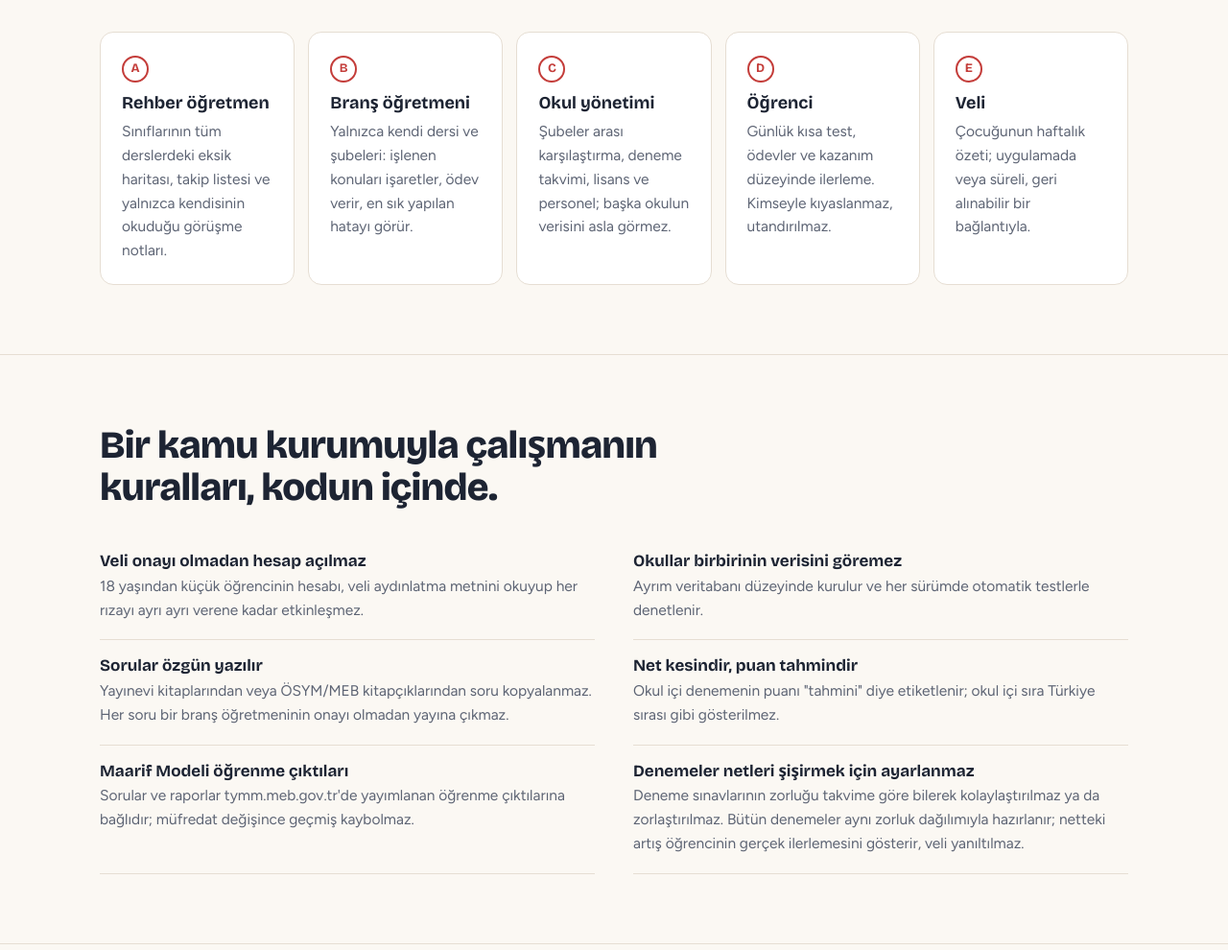
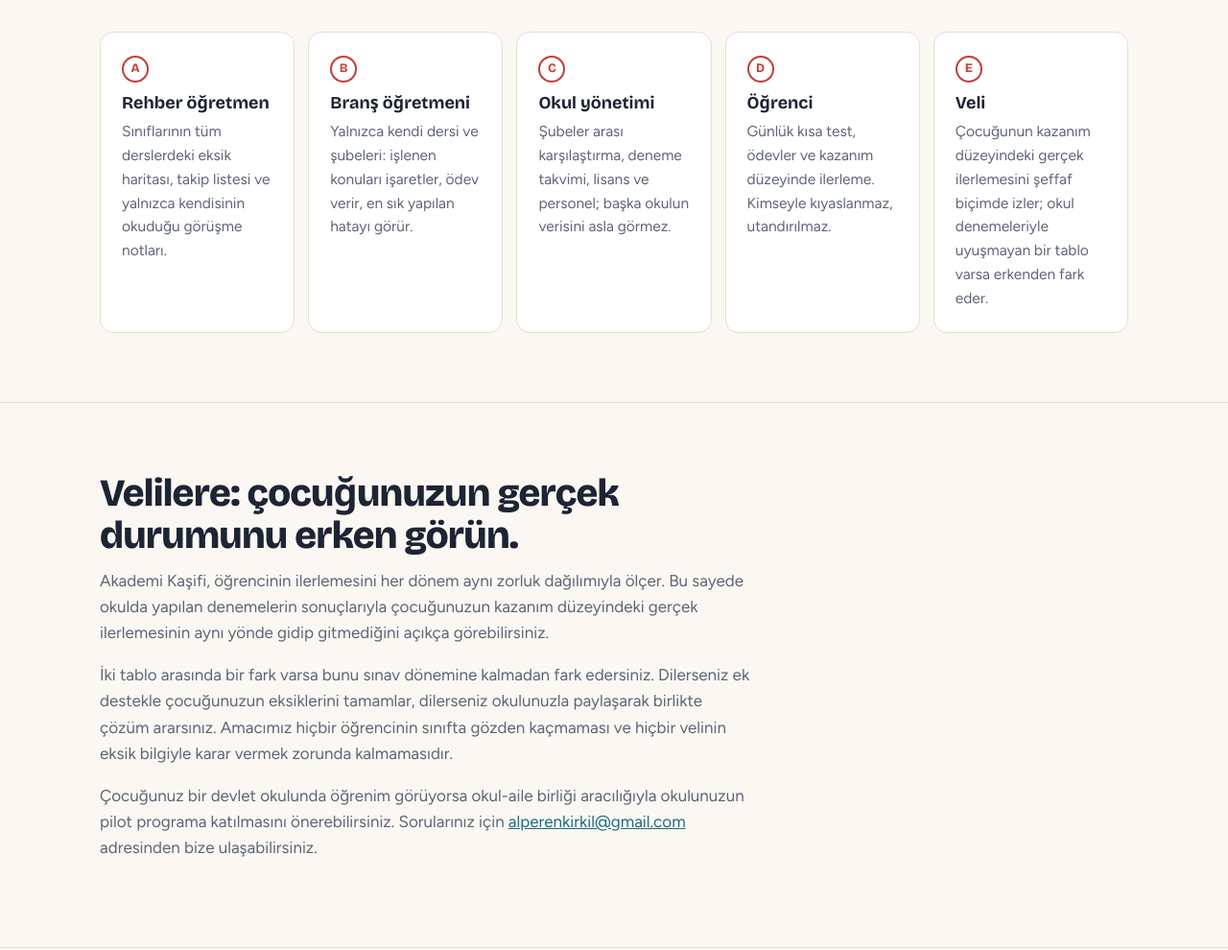
Before and after one commit to alperenkirkil/akademikasifi-site, a plain HTML site: page index.html in a window 1280 px wide. Shown: the part 1313-2303 px from the top of the page at 96% size. Drawn offline with nearby package versions, Linux system fonts and the light colour scheme.

Commit message:
Veliler: rol kartı yenilendi, 'Velilere' bölümü ve okul-aile birliği seçeneği eklendi

```diff
--- a/index.html
+++ b/index.html
@@ -171,6 +171,7 @@ footer a { color: #fff; }
     </a>
     <nav aria-label="Ana menü">
       <a href="#okullar">Okullar için</a>
+      <a href="#veliler">Veliler için</a>
       <a href="#ilkeler">İlkelerimiz</a>
       <a href="#sayi-kasifi">Sayı Kaşifi</a>
       <a href="#basvuru" class="nav-apply">Pilot başvurusu</a>
@@ -242,8 +243,17 @@ footer a { color: #fff; }
         <div class="role"><span class="bubble" aria-hidden="true">B</span><h3>Branş öğretmeni</h3><p>Yalnızca kendi dersi ve şubeleri: işlenen konuları işaretler, ödev verir, en sık yapılan hatayı görür.</p></div>
         <div class="role"><span class="bubble" aria-hidden="true">C</span><h3>Okul yönetimi</h3><p>Şubeler arası karşılaştırma, deneme takvimi, lisans ve personel; başka okulun verisini asla görmez.</p></div>
         <div class="role"><span class="bubble" aria-hidden="true">D</span><h3>Öğrenci</h3><p>Günlük kısa test, ödevler ve kazanım düzeyinde ilerleme. Kimseyle kıyaslanmaz, utandırılmaz.</p></div>
-        <div class="role"><span class="bubble" aria-hidden="true">E</span><h3>Veli</h3><p>Çocuğunun haftalık özeti; uygulamada veya süreli, geri alınabilir bir bağlantıyla.</p></div>
+        <div class="role"><span class="bubble" aria-hidden="true">E</span><h3>Veli</h3><p>Çocuğunun kazanım düzeyindeki gerçek ilerlemesini şeffaf biçimde izler; okul denemeleriyle uyuşmayan bir tablo varsa erkenden fark eder.</p></div>
       </div>
+    </div>
+  </section>
+
+  <section id="veliler">
+    <div class="wrap">
+      <h2 class="sec-title">Velilere: çocuğunuzun gerçek durumunu erken görün.</h2>
+      <p class="sec-lead">Akademi Kaşifi, öğrencinin ilerlemesini her dönem aynı zorluk dağılımıyla ölçer. Bu sayede okulda yapılan denemelerin sonuçlarıyla çocuğunuzun kazanım düzeyindeki gerçek ilerlemesinin aynı yönde gidip gitmediğini açıkça görebilirsiniz.</p>
+      <p class="sec-lead">İki tablo arasında bir fark varsa bunu sınav dönemine kalmadan fark edersiniz. Dilerseniz ek destekle çocuğunuzun eksiklerini tamamlar, dilerseniz okulunuzla paylaşarak birlikte çözüm ararsınız. Amacımız hiçbir öğrencinin sınıfta gözden kaçmaması ve hiçbir velinin eksik bilgiyle karar vermek zorunda kalmamasıdır.</p>
+      <p class="sec-lead">Çocuğunuz bir devlet okulunda öğrenim görüyorsa okul-aile birliği aracılığıyla okulunuzun pilot programa katılmasını önerebilirsiniz. Sorularınız için <a href="mailto:alperenkirkil@gmail.com">alperenkirkil@gmail.com</a> adresinden bize ulaşabilirsiniz.</p>
     </div>
   </section>
 
@@ -289,7 +299,7 @@ footer a { color: #fff; }
               <select id="f-role" name="role" required>
                 <option value="">Seçin</option>
                 <option>Okul müdürü</option><option>Müdür yardımcısı</option>
-                <option>Rehber öğretmen</option><option>Branş öğretmeni</option><option>Diğer</option>
+                <option>Rehber öğretmen</option><option>Branş öğretmeni</option><option>Okul-aile birliği</option><option>Diğer</option>
               </select>
             </label>
             <label for="f-phone">Telefon<input id="f-phone" name="phone" type="tel" required autocomplete="tel"></label>
```
